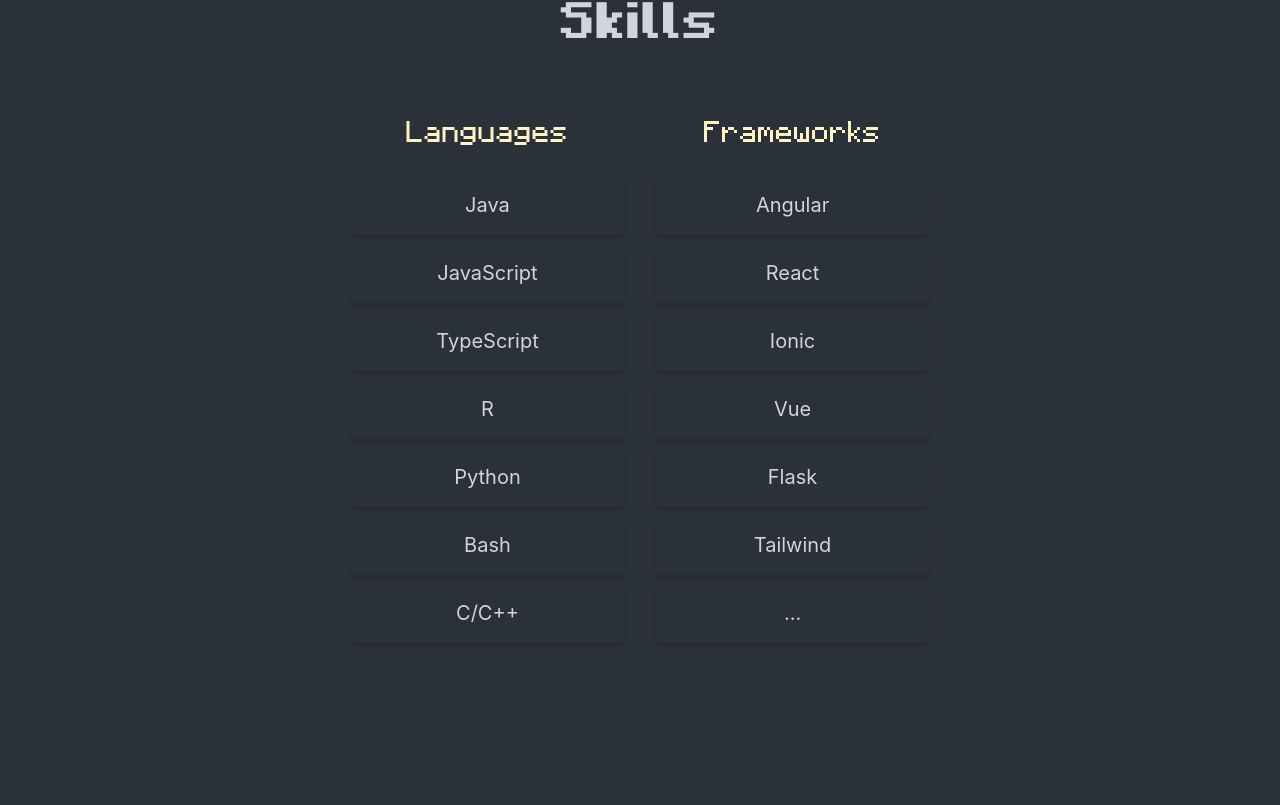
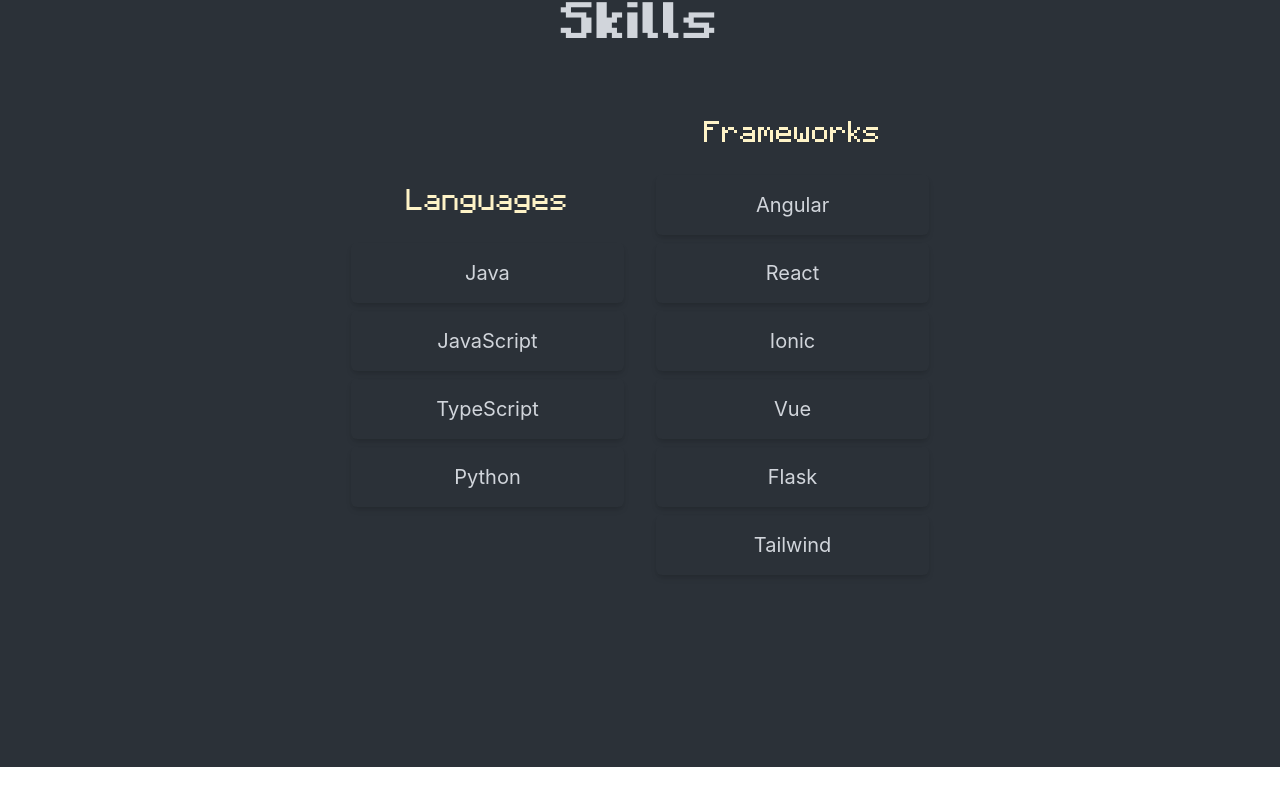
Before and after one commit to siwuagain/website, a React (Vite) app in the folder app/: page / in a window 1280 px wide. Shown: the part 3523-4328 px from the top of the page. After the commit the page ends 4290 px from the top, so only its background shows below. Built offline with nearby package versions, Linux system fonts and the light colour scheme.

Commit message:
updated resume

```diff
--- a/app/src/components/skills/skills.jsx
+++ b/app/src/components/skills/skills.jsx
@@ -1,7 +1,7 @@
 import '../../assets/fonts.css'
 import BookGif from '../../assets/animations/book.gif'
-const languages = ["Java", "JavaScript", "TypeScript", "R", "Python", "Bash", "C/C++"];
-const frameworks = ["Angular", "React", "Ionic", "Vue", "Flask", "Tailwind", "..."];
+const languages = ["Java", "JavaScript", "TypeScript", "Python"];
+const frameworks = ["Angular", "React", "Ionic", "Vue", "Flask", "Tailwind"];
 const categories = [
   { title: "Languages", items: languages },
   { title: "Frameworks", items: frameworks },
```
Also changed, not shown: 1 other file (tests, documents, lock files or other folders).
